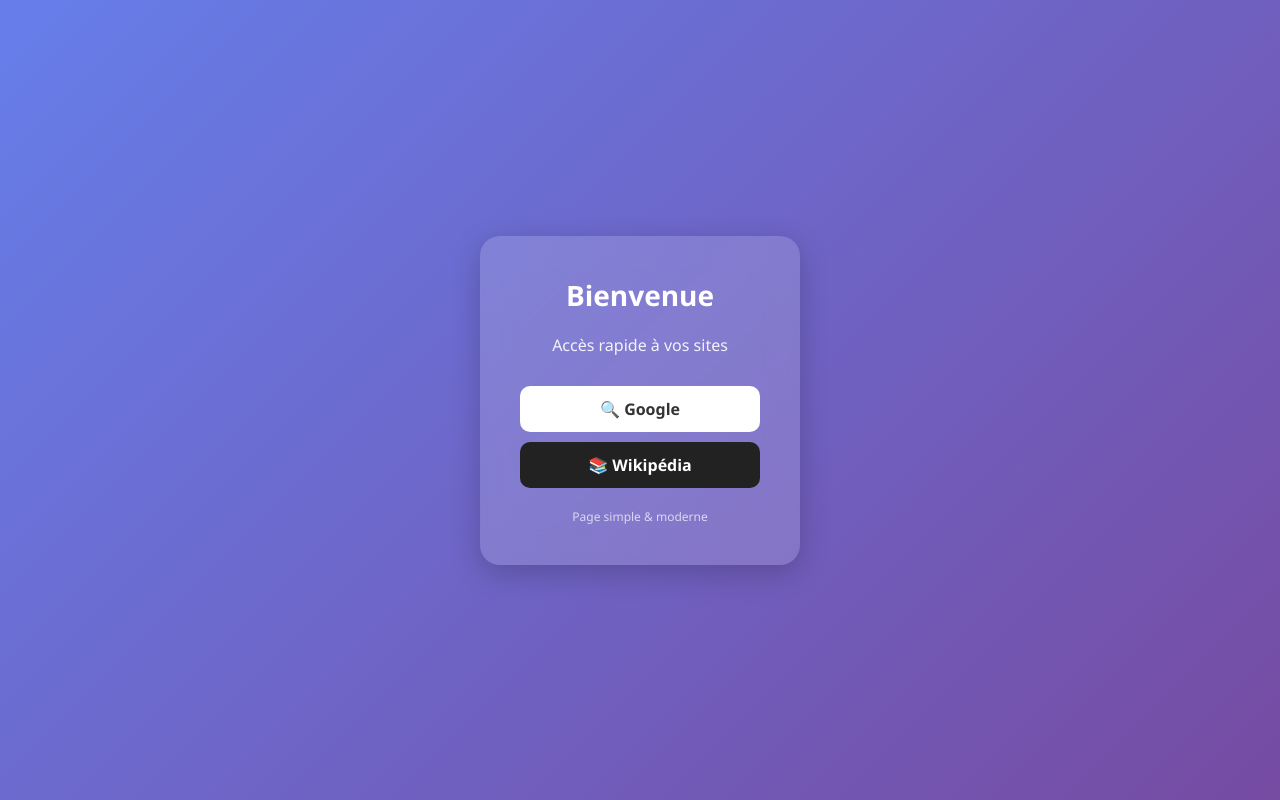
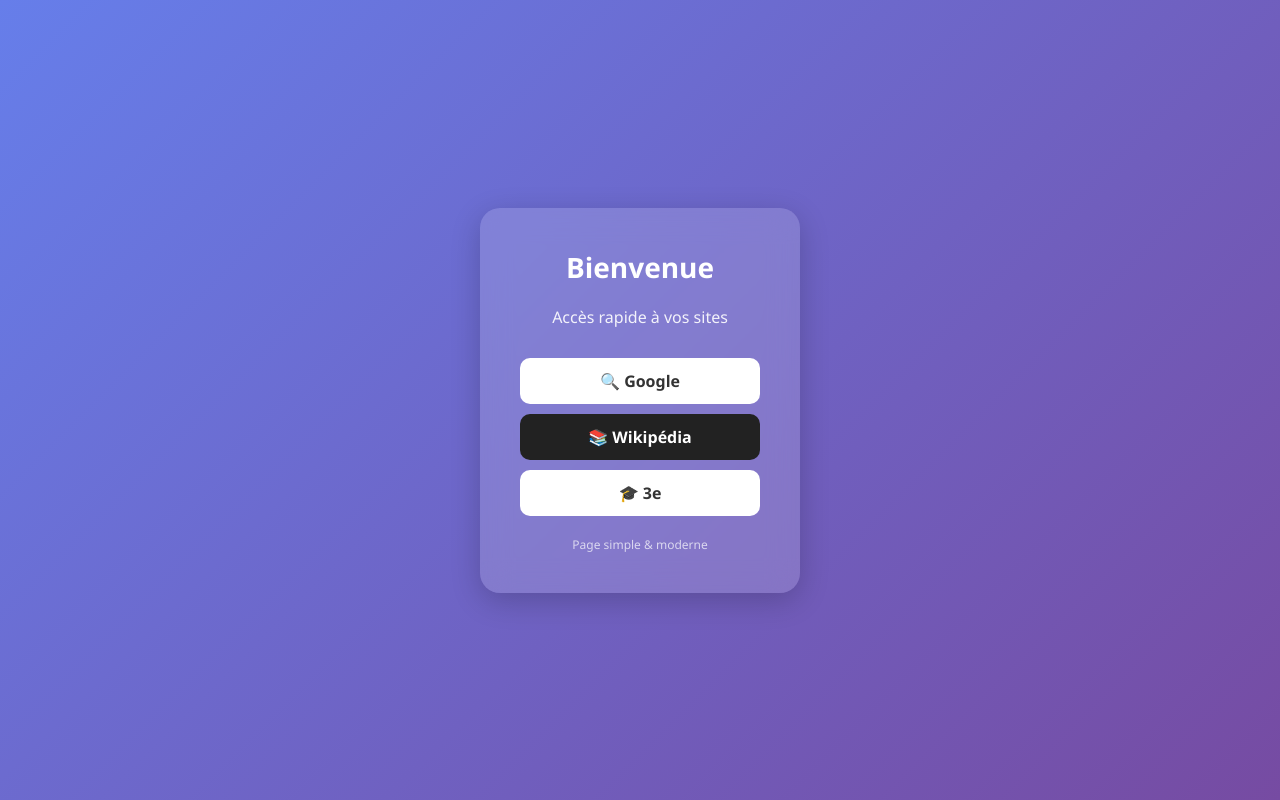
Before and after one commit to Benj0B/coursperso, a plain HTML site: page index.html in a window 1280 px wide. Drawn offline with Linux system fonts and the light colour scheme.

Commit message:
Update index.html

```diff
--- a/index.html
+++ b/index.html
@@ -86,6 +86,10 @@
         📚 Wikipédia
     </a>
 
+    <a class="btn google" href="3e/index3e.html">
+        🎓 3e
+    </a>
+
     <footer>
         Page simple & moderne
     </footer>
```
